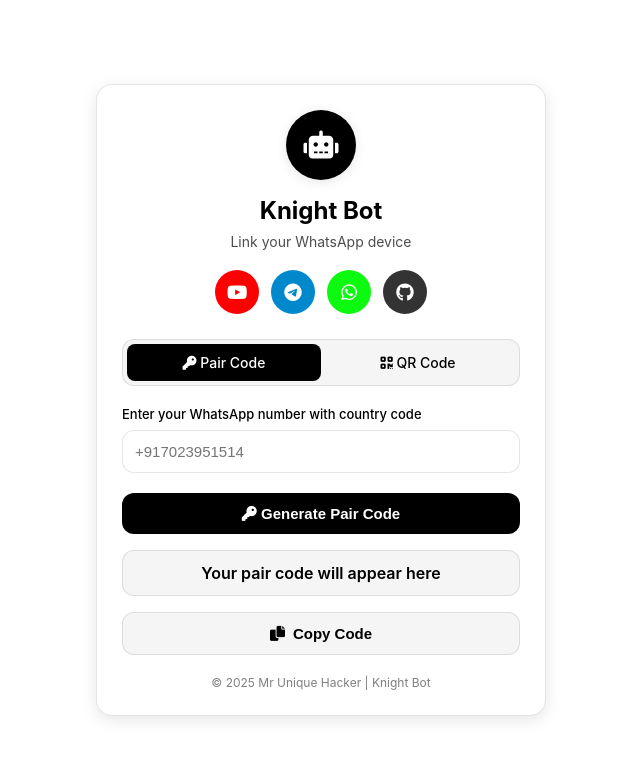
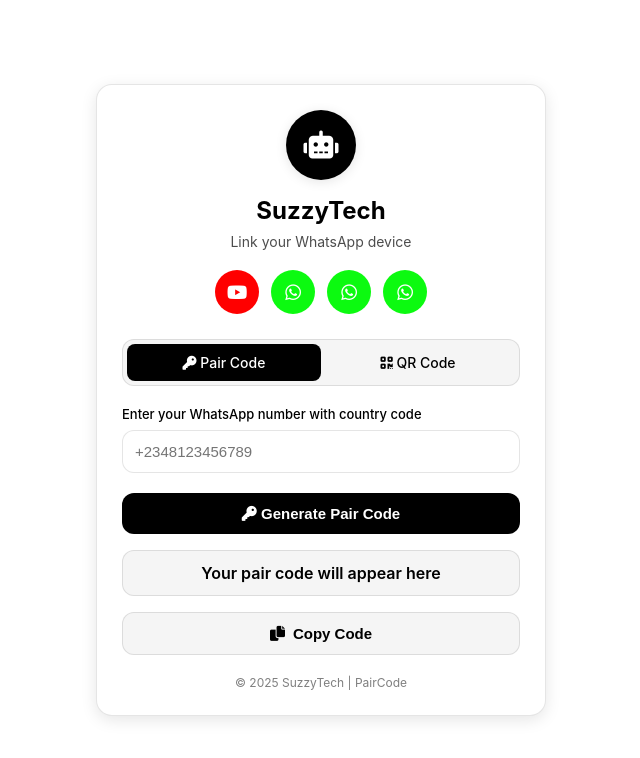
Before and after one commit to SuzzyTech/SuzzyTech-PairCode, a website: page pair.html in a window 1280 px wide. Shown: the whole page, without its empty margins (319-959 px from the left). Drawn offline with nearby package versions, Linux system fonts and the light colour scheme.

Commit message:
Update pair.html

```diff
--- a/pair.html
+++ b/pair.html
@@ -324,13 +324,13 @@
   <div class="container">
     <div class="header">
       <div class="logo"><i class="fas fa-robot"></i></div>
-      <h1 class="title">Knight Bot</h1>
+      <h1 class="title">SuzzyTech</h1>
       <p class="subtitle">Link your WhatsApp device</p>
       <div class="social-icons">
-        <a href="https://www.youtube.com/@mr_unique_hacker?sub_confirmation=1" target="_blank" class="youtube"><i class="fab fa-youtube"></i></a>
-        <a href="https://t.me/+hxojkc7kaVViYzdl" target="_blank" class="telegram"><i class="fab fa-telegram-plane"></i></a>
-        <a href="https://whatsapp.com/channel/0029Va90zAnIHphOuO8Msp3A" target="_blank" class="whatsapp"><i class="fab fa-whatsapp"></i></a>
-        <a href="https://github.com/mruniquehacker/Knightbot-md" target="_blank" class="github"><i class="fab fa-github"></i></a>
+        <a href="https://www.youtube.com/@SuzzyTech?sub_confirmation=1" target="_blank" class="youtube"><i class="fab fa-youtube"></i></a>
+        <a href="https://whatsapp.com/channel/0029Vb6czaK3GJP2Dngjjj09" target="_blank" class="whatsapp"><i class="fab fa-whatsapp"></i></a>
+        <a href="https://whatsapp.com/channel/0029VbBDvGX8fewlXwY4BL1W" target="_blank" class="whatsapp"><i class="fab fa-whatsapp"></i></a>
+        <a href="https://whatsapp.com/channel/0029VbBS5Rp89inicWM3h71v" target="_blank" class="whatsapp"><i class="fab fa-whatsapp"></i></a>
       </div>
     </div>
 
@@ -346,7 +346,7 @@
 
     <div class="input-group" id="inputGroup">
       <label class="input-label">Enter your WhatsApp number with country code</label>
-      <input type="text" id="mobileNumber" class="input-field" placeholder="+917023951514" pattern="[+][0-9]{10,}" title="Please enter country code starting with + followed by number">
+      <input type="text" id="mobileNumber" class="input-field" placeholder="+2348123456789" pattern="[+][0-9]{10,}" title="Please enter country code starting with + followed by number">
     </div>
 
     <button class="generate-btn" id="submit">
@@ -373,7 +373,7 @@
     </button>
 
     <div class="footer">
-      <p>© 2025 Mr Unique Hacker | Knight Bot</p>
+      <p>© 2025 SuzzyTech | PairCode</p>
     </div>
   </div>
 
```
